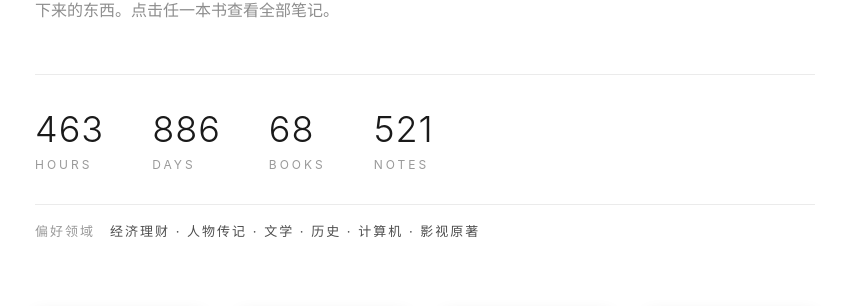
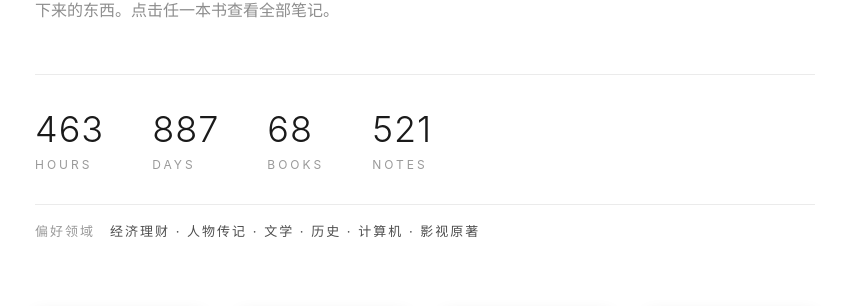
Before and after one commit to zhanjindong/yuanchu.ai, a Jekyll site: the page reading/index.html, which Jekyll copies as it is, in a window 1280 px wide and 900 px high. Shown: the part 280-586 px from the top of the window, without its empty margins (215-1064 px from the left). Built offline with Jekyll 4.4.1, drawn with Linux system fonts in a browser that asks for light colours; grey boxes are pictures that could not be loaded.

Commit message:
docs(reading): 自动同步微信读书笔记

```diff
--- a/reading/index.html
+++ b/reading/index.html
@@ -80,7 +80,7 @@
 
         <div class="stats">
             <div class="stat"><div class="num">463</div><div class="label">Hours</div></div>
-            <div class="stat"><div class="num">886</div><div class="label">Days</div></div>
+            <div class="stat"><div class="num">887</div><div class="label">Days</div></div>
             <div class="stat"><div class="num">68</div><div class="label">Books</div></div>
             <div class="stat"><div class="num">521</div><div class="label">Notes</div></div>
         </div>
```
